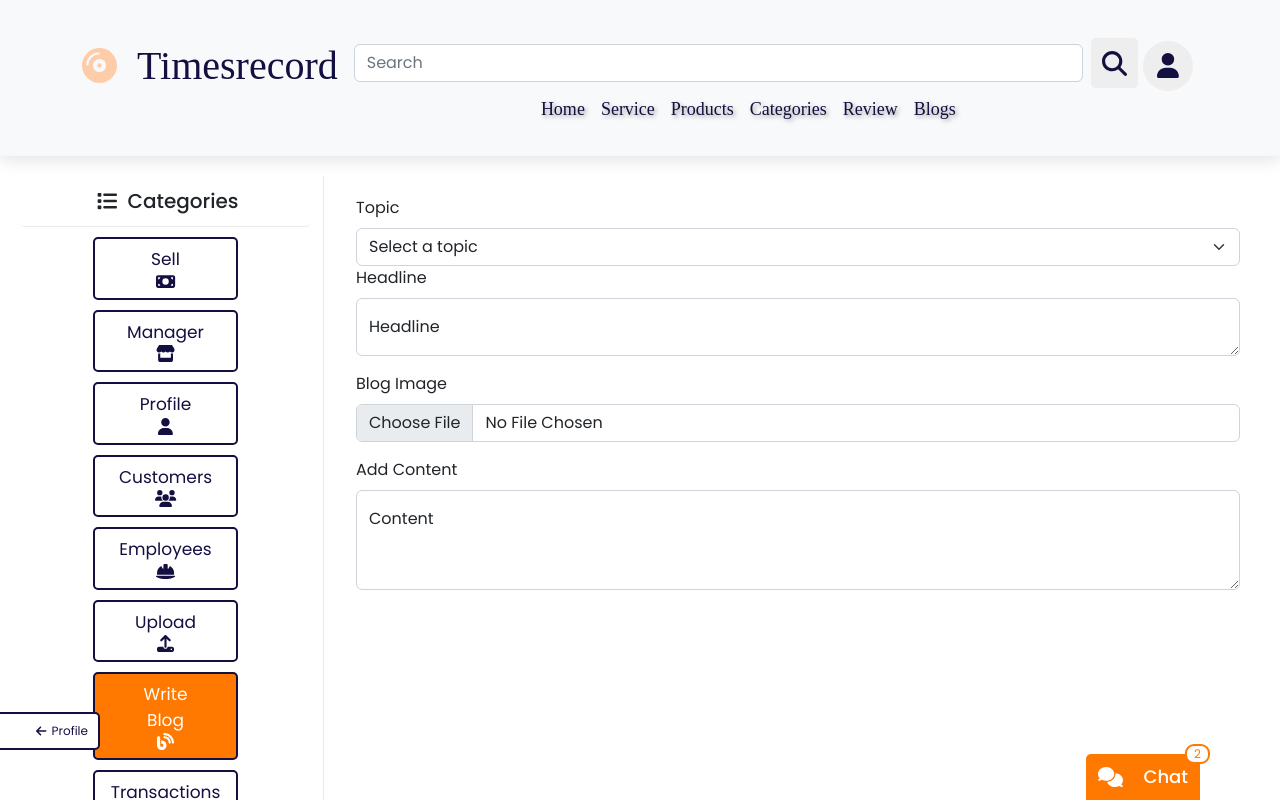
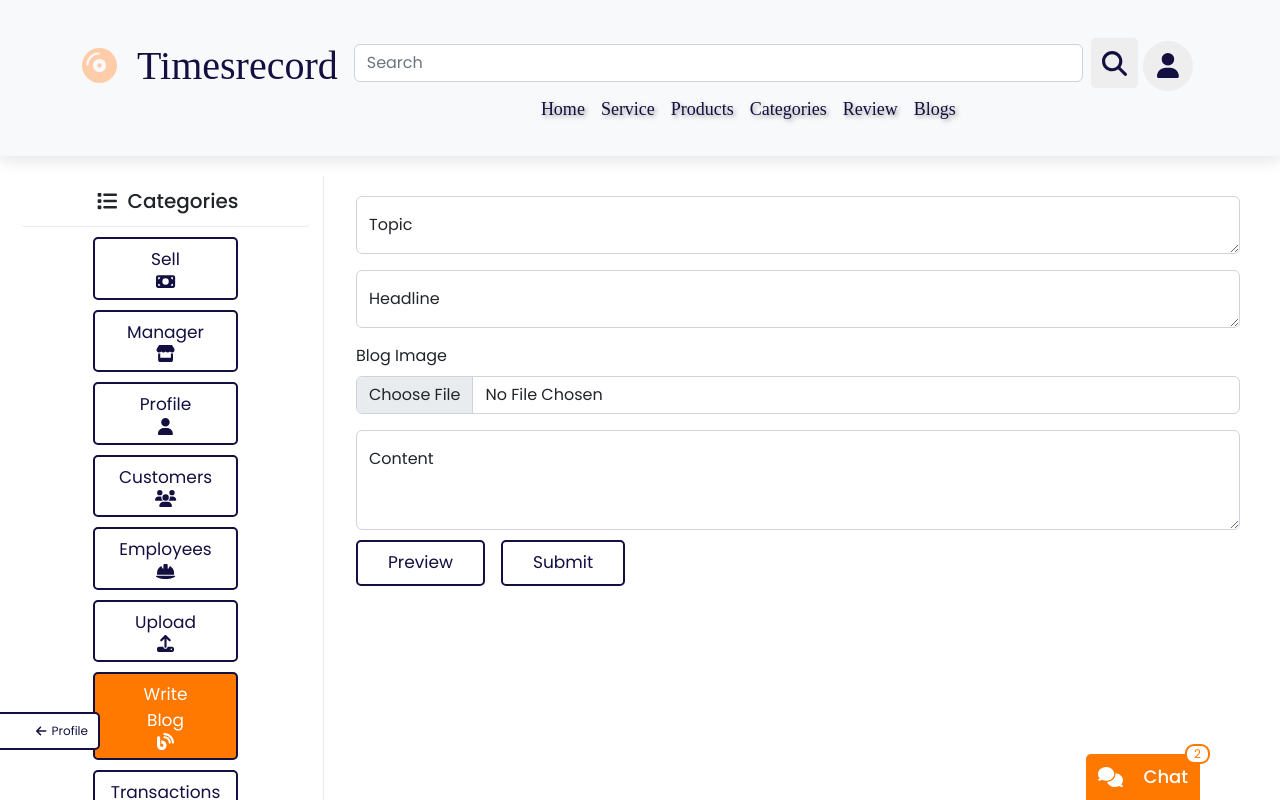
Before and after one commit to trivankute/CuaHangThoiDai, a React (Create React App) app in the folder frontend/: page /user/writeblog in a window 1280 px wide. Shown: the top 800 px of the page. Built offline with nearby package versions, Linux system fonts and the light colour scheme; a web font is replaced by a local one.

Commit message:
blog checked for Phat and add preview

```diff
--- a/frontend/src/App.tsx
+++ b/frontend/src/App.tsx
@@ -94,6 +94,7 @@ function App() {
           <Route path='upload' element={<Upload />} />
           <Route path='customers' element={<Customers />} />
           <Route path='writeblog' element={<WriteBlog />} />
+          <Route path='writeblog/preview' element={<Blog />} />
           <Route path='sell' element={<Sell />} />
           <Route path='employees' element={<Employees />} />
         </Route>
--- a/frontend/src/components/LogInButtonAndModal/LogInButtonAndModal.tsx
+++ b/frontend/src/components/LogInButtonAndModal/LogInButtonAndModal.tsx
@@ -1,5 +1,5 @@
 
-import { memo, useState } from 'react'
+import { memo, useEffect, useState } from 'react'
 
 import styles from './LogInButtonAndModal.module.css'
 
@@ -21,9 +21,9 @@ function LogInButtonAndModal({ linkStyle, showLogin, handleShowLogin, handleClos
     const dispatch = useDispatch<any>()
     const [email, setEmail] = useState("")
     const [password, setPassword] = useState("")
-    const handleSubmit = async (event: any) => {
-        event.preventDefault();
-        event.stopPropagation();
+    const handleSubmit = async (event?: any) => {
+            event.preventDefault();
+            event.stopPropagation();
         dispatch(login({ email, password }))
             .then((res: any) => {
                 if (res.payload.status === "success") {
@@ -36,6 +36,7 @@ function LogInButtonAndModal({ linkStyle, showLogin, handleShowLogin, handleClos
                 }
             })
     }
+
     return (
         <>
             <a onClick={handleShowLogin} className={linkStyle}>
@@ -46,6 +47,7 @@ function LogInButtonAndModal({ linkStyle, showLogin, handleShowLogin, handleClos
                 <Modal.Header closeButton>
                     <Modal.Title className={styles.title}>login now</Modal.Title>
                 </Modal.Header>
+                    <Form>
                 <Modal.Body >
                     <Form.Label>Email:</Form.Label>
                     <Form.Control value={email} onChange={(e) => setEmail(e.target.value)} type="email" placeholder="Your email" className={clsx(styles.box, "mb-3")} />
@@ -57,7 +59,7 @@ function LogInButtonAndModal({ linkStyle, showLogin, handleShowLogin, handleClos
                         className={styles.link} href="#">create now</a></Form.Label>
                 </Modal.Body>
                 <Modal.Footer className="d-flex justify-content-center">
-                    <Button variant="secondary" className="btn btn_custom position-relative" onClick={(e: any) => { handleSubmit(e); }}>
+                    <Button type="submit" variant="secondary" className="btn btn_custom position-relative" onClick={(e: any) => { handleSubmit(e); }}>
                         {
                             user.loading &&
                             <Loading small />
@@ -65,6 +67,7 @@ function LogInButtonAndModal({ linkStyle, showLogin, handleShowLogin, handleClos
                         Login Now
                     </Button>
                 </Modal.Footer>
+                        </Form>
             </Modal>
         </>
     )
--- a/frontend/src/components/RegisterButtonAndModal/RegisterButtonAndModal.tsx
+++ b/frontend/src/components/RegisterButtonAndModal/RegisterButtonAndModal.tsx
@@ -56,6 +56,7 @@ function RegisterButtonAndModal({ linkStyle, showRegister, handleShowRegister, h
                 <Modal.Header closeButton>
                     <Modal.Title className={styles.title}>register now</Modal.Title>
                 </Modal.Header>
+                <Form>
                 <Modal.Body >
                     <Form.Label>Email:</Form.Label>
                     <Form.Control type="email" placeholder="Your email" className={clsx(styles.box, "mb-3")} onChange={(e) => setEmail(e.target.value)} />
@@ -83,7 +84,7 @@ function RegisterButtonAndModal({ linkStyle, showRegister, handleShowRegister, h
                     </Form.Label>
                 </Modal.Body>
                 <Modal.Footer className="d-flex justify-content-center">
-                    <Button variant="secondary" className="btn btn_custom position-relative" onClick={(e) => { handleRegisterCustomer(e) }}>
+                    <Button type="submit" variant="secondary" className="btn btn_custom position-relative" onClick={(e) => { handleRegisterCustomer(e) }}>
                         {
                             user.loading &&
                             <Loading small/>
@@ -91,6 +92,7 @@ function RegisterButtonAndModal({ linkStyle, showRegister, handleShowRegister, h
                         Sign up
                     </Button>
                 </Modal.Footer>
+                </Form>
             </Modal>
         </>
     )
--- a/frontend/src/pages/Blog/Blog.module.css
+++ b/frontend/src/pages/Blog/Blog.module.css
@@ -38,7 +38,9 @@
 }
 .blogTitle{
     display:flex;
+    flex-direction:column;
     justify-content:center;
+    align-items:center;
     padding:20px;
 }
 .blogTitle h1{
@@ -46,6 +48,10 @@
     font-family:var(--font-family);
     font-weight:600;
     margin:0;
+}
+.blogTitle h4{
+    font-family:var(--font-family);
+    margin-top:20px;
 }
 .notes{
 
--- a/frontend/src/pages/Blog/Blog.tsx
+++ b/frontend/src/pages/Blog/Blog.tsx
@@ -1,31 +1,67 @@
-import { memo, useEffect } from 'react'
-import {useNavigate} from 'react-router-dom'
+import { memo, useEffect, useState } from 'react'
+import { useNavigate, useLocation } from 'react-router-dom'
 import styles from './Blog.module.css'
 import { Container, Row } from "react-bootstrap"
 import image from "./cd.png"
-import {FontAwesomeIcon} from '@fortawesome/react-fontawesome'
-import {faArrowLeft, faUser, faCalendar} from '@fortawesome/free-solid-svg-icons'
-import {IconProp} from '@fortawesome/fontawesome-svg-core'
+import { FontAwesomeIcon } from '@fortawesome/react-fontawesome'
+import { faArrowLeft, faUser, faCalendar } from '@fortawesome/free-solid-svg-icons'
+import { IconProp } from '@fortawesome/fontawesome-svg-core'
 import "../../globalCss.css"
 import clsx from 'clsx'
 
 function Blog() {
     const navigate = useNavigate()
+    const location = useLocation()
+    const [topic, setTopic] = useState("")
+    const [albumImage, setAlbumImage] = useState({ file: "", img: "" });
+    const [title, setTitle] = useState("");
+    const [content, setContent] = useState("");
     // scroll to top
     useEffect(() => {
         window.scrollTo(0, 0)
     }, [])
+    useEffect(() => {
+        if (location.state) {
+            setTopic(location.state.topic)
+            setTitle(location.state.title)
+            setContent(location.state.content)
+            setAlbumImage({ file: "", img: location.state.img })
+        }
+    }, [])
     return (<>
         <Container fluid className={styles.container}>
             <Row >
-                {/* faLeft */}
-                <div onClick={()=>{navigate('/products/blogs')}} className={styles.turnBack}>
-                <FontAwesomeIcon icon={faArrowLeft as IconProp} className={clsx(styles.icon, 'btn btn_custom')}/>
-                </div>
+                {
+                    location.pathname.includes("preview") ?
+                    <div className="w-100 d-flex justify-content-between">
+                        <div onClick={() => {
+                            navigate('/user/writeblog', {
+                                state: {
+                                    topic: topic,
+                                    title: title,
+                                    content: content,
+                                    img: albumImage.img
+                                }
+                            })
+                        }} className={styles.turnBack}>
+                            <FontAwesomeIcon icon={faArrowLeft as IconProp} className={clsx(styles.icon, 'btn btn_custom')} />
+                        </div>
+                        <div onClick={() => {
+                            navigate('/user/writeblog')}} className="btn btn_custom d-flex justify-content-center align-items-center" style={{marginTop:0}}>
+                            submit
+                        </div>
+                    </div>
+                        :
+                        <div onClick={() => { navigate('/products/blogs') }} className={styles.turnBack}>
+                            <FontAwesomeIcon icon={faArrowLeft as IconProp} className={clsx(styles.icon, 'btn btn_custom')} />
+                        </div>
+
+                }
             </Row>
             <Row >
                 <div className={styles.blogTitle}>
-                <h1>Blog Title</h1>
+                    <h1>{title}</h1>
+                    <h4>Topic: {topic}</h4>
                 </div>
             </Row>
             <Row className={styles.notes}>
@@ -40,12 +76,12 @@ function Blog() {
             </Row>
             <Row >
                 <div className={styles.blogImage}>
-                <img src={image} alt="blog image"/>
+                    <img src={albumImage.img} alt="blog image" />
                 </div>
             </Row>
             <Row>
                 <div className={styles.blogContent}>
-                <p>sdfasfsaljssssssssssssssssssssssssssssssssssssssssssssssssssssssssssssssssssssssssssssss</p>
+                    <p>{content}</p>
                 </div>
             </Row>
         </Container>
--- a/frontend/src/pages/ProductsLayout/ProductsLayout.module.css
+++ b/frontend/src/pages/ProductsLayout/ProductsLayout.module.css
@@ -89,6 +89,7 @@ h4{
     align-items:center;
     margin-left:-200px;
     transition:all 0.1s linear;
+    z-index:1000;
 }
 
 .offcanvas_button .icon{
--- a/frontend/src/pages/Upload/Upload.tsx
+++ b/frontend/src/pages/Upload/Upload.tsx
@@ -75,7 +75,7 @@ function Upload() {
                             />
                         </Form.Group>
                         {albumImage.img &&
-                            <div className="d-flex w-100 mb-3" style={{ height: 100 }}>
+                            <div className="d-flex w-100 mt-3 mb-3" style={{ height: 100 }}>
                                 <img src={albumImage.img} />
                         </div>}
                         <Form.Group className="position-relative mb-3">
@@ -89,7 +89,7 @@ function Upload() {
                             />
                         </Form.Group>
                         {artistAvatar.img &&
-                            <div className="d-flex w-100 mb-3" style={{ height: 100 }}>
+                            <div className="d-flex w-100 mt-3 mb-3" style={{ height: 100 }}>
                                 <img src={artistAvatar.img} />
                         </div>}
                         <Button variant="primary" type="submit">
--- a/frontend/src/pages/User/User.module.css
+++ b/frontend/src/pages/User/User.module.css
@@ -89,6 +89,7 @@ h4{
     align-items:center;
     margin-left:-200px;
     transition:all 0.1s linear;
+    z-index:1000;
 }
 
 .offcanvas_button .icon{
--- a/frontend/src/pages/WriteBlog/WriteBlog.tsx
+++ b/frontend/src/pages/WriteBlog/WriteBlog.tsx
@@ -1,31 +1,78 @@
-import { memo, useState } from 'react'
+import { memo, useState, useEffect } from 'react'
+import { useNavigate, useLocation } from 'react-router-dom'
 
 import styles from './WriteBlog.module.css'
 
-import { Form } from 'react-bootstrap'
+import { Form, Button } from 'react-bootstrap'
 import FloatingLabel from 'react-bootstrap/FloatingLabel';
 
 function WriteBlog() {
-  const [albumImage, setAlbumImage] = useState({ file: "", img: "" });
+  const navigate = useNavigate()
+  const location = useLocation()
+  const [albumImage, setAlbumImage] = useState(()=>{
+    if(location.state)
+    return { file: "", img: location.state.img }
+    else
+    return {file:"",img:""}
+  });
+  const [topic, setTopic] = useState(()=>{
+    if(location.state)
+    return location.state.topic
+    else
+    return ""
+    });
+  const [title, setTitle] = useState(()=>{
+    if(location.state)
+    return location.state.title
+    else
+    return ""
+    });
+  const [content, setContent] = useState(()=>{
+    if(location.state)
+    return location.state.content
+    else
+    return ""
+    });
+  function handlePreview() {
+    navigate('preview', {state:{
+      topic: topic,
+      title: title,
+      content: content,
+      img: albumImage.img
+    }})
+  }
+
+  function handleSubmit(e:any) {
+    e.preventDefault();
+    e.stopPropagation();
+    console.log(
+      albumImage,
+      topic,
+      title,
+      content
+    )
+  }
+  useEffect(() => {
+    // scroll to top
+    window.scrollTo(0, 0)
+  }, [])
   return (
     <>
-
-
       <div className={styles.container}>
-        <Form.Label>Topic</Form.Label>
-        <Form.Select aria-label="Default select example">
-          <option>Select a topic</option>
-          <option value="1">New Music</option>
-          <option value="2">Award</option>
-          <option value="3">Artist</option>
-    </Form.Select>
-        <Form.Label>Headline</Form.Label>
+        <Form>
+        <FloatingLabel
+          controlId="floatingTextarea"
+          label="Topic"
+          className="mb-3"
+        >
+        <Form.Control value={topic} onChange={(e)=>{setTopic(e.target.value)}} as="textarea" placeholder="Topic" />
+        </FloatingLabel>
         <FloatingLabel
           controlId="floatingTextarea"
           label="Headline"
           className="mb-3"
         >
-          <Form.Control as="textarea" placeholder="Leave a comment here" />
+          <Form.Control value={title} onChange={(e)=>{setTitle(e.target.value)}} as="textarea" placeholder="Leave a comment here" />
         </FloatingLabel>
         <Form.Group className="position-relative mb-3">
 
@@ -37,17 +84,29 @@ function WriteBlog() {
             // @ts-ignore
             onChange={(e) => { setAlbumImage(() => ({ files: e.target.files, img: URL.createObjectURL(e.target.files[0]) })) }}
           />
+                    {albumImage.img &&
+                        <div className="d-flex w-100 mt-3 mb-3" style={{ height: 100 }}>
+                            <img src={albumImage.img} />
+                        </div>}
 
         </Form.Group>
-<Form.Label>Add content</Form.Label>
         <FloatingLabel controlId="floatingTextarea2" label="content">
 
           <Form.Control
             as="textarea"
             placeholder="Content"
+            value={content}
+            onChange={(e)=>{setContent(e.target.value)}}
             style={{ height: '100px' }}
           />
         </FloatingLabel>
+        <Button onClick={handlePreview} type="submit" variant="secondary" className="btn_custom btn">
+          Preview
+        </Button>
+        <Button onClick={handleSubmit} type="submit" variant="secondary" className="ms-3 btn_custom btn">
+          Submit
+        </Button>
+        </Form>
 
       </div>
     </>
```
